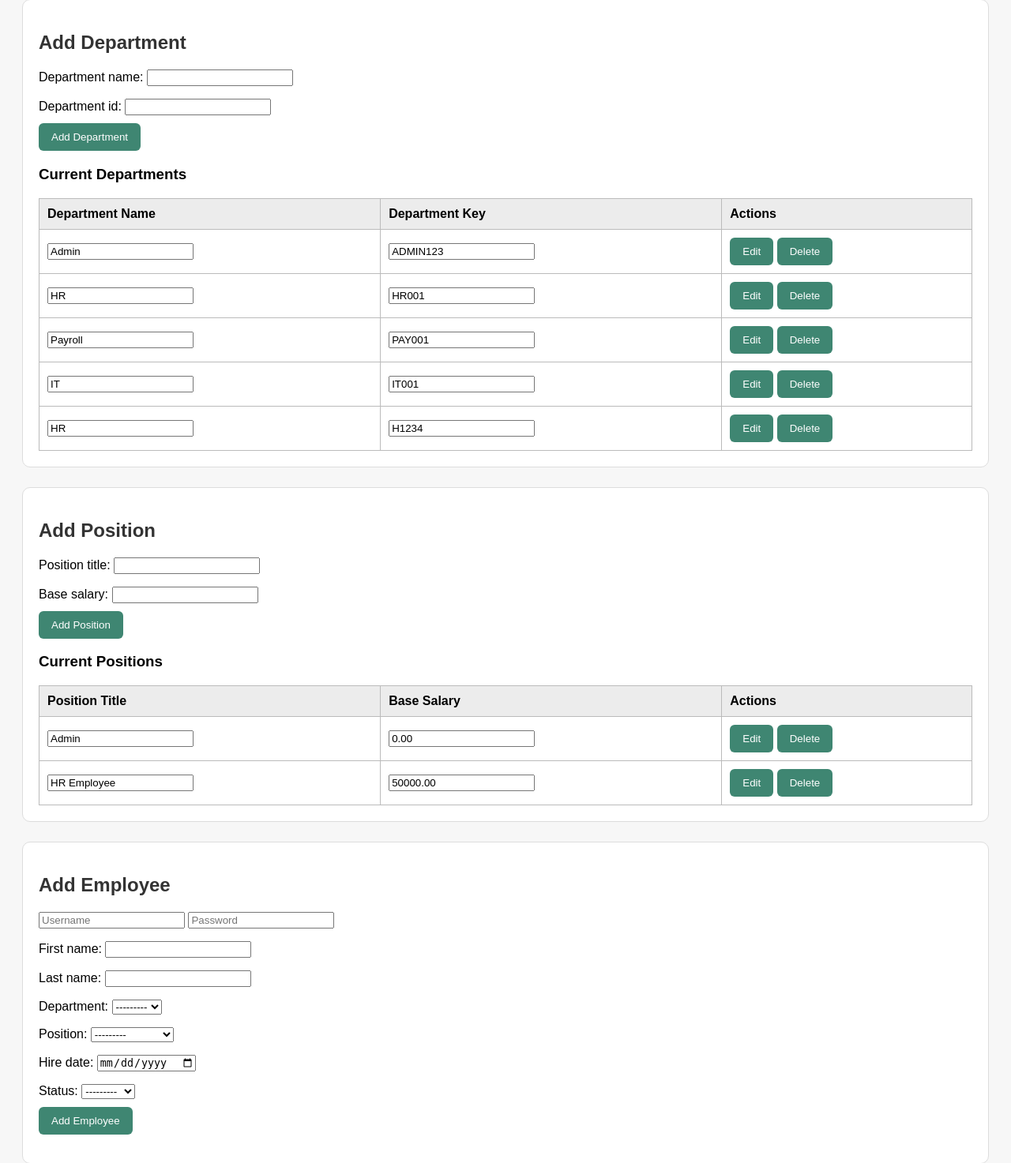
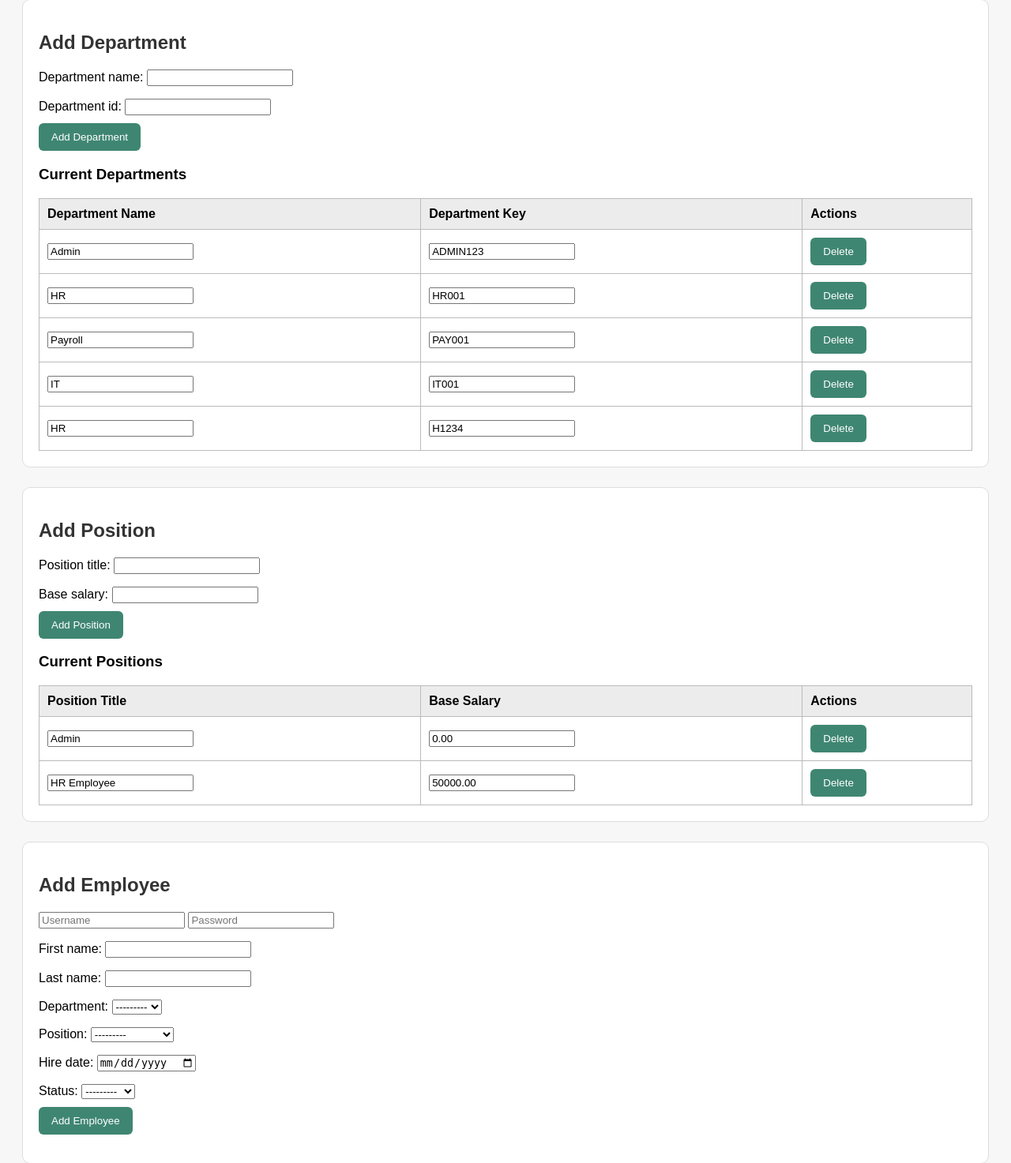
Before and after one commit to fsergent5/payroll-management-system, a Django app: page /employer/ in a window 1280 px wide. Shown: the part 175-1648 px from the top of the page at 79% size. Run offline with Django 5.2, Linux system fonts and the light colour scheme; a user stored in the database is signed in; data comes from the database, SQL or seed files in the repository; both versions use the stored data as it was after the commit; data that the repository does not hold is empty.

Commit message:
removed edit buttons

```diff
--- a/payroll/templates/payroll/employer_dashboard.html
+++ b/payroll/templates/payroll/employer_dashboard.html
@@ -126,7 +126,7 @@
                 </td>
 
                 <td>
-                    <button type="submit">Edit</button>
+
 
                     <a href="{% url 'delete_department' department.id %}"
                        onclick="return confirm('Delete this department? Only empty departments can be deleted.');">
@@ -175,7 +175,7 @@
                 </td>
 
                 <td>
-                    <button type="submit">Edit</button>
+
 
                     <a href="{% url 'delete_position' position.id %}"
                        onclick="return confirm('Delete this position? Only unused positions can be deleted.');">
```
Also changed, not shown: db.sqlite3.
